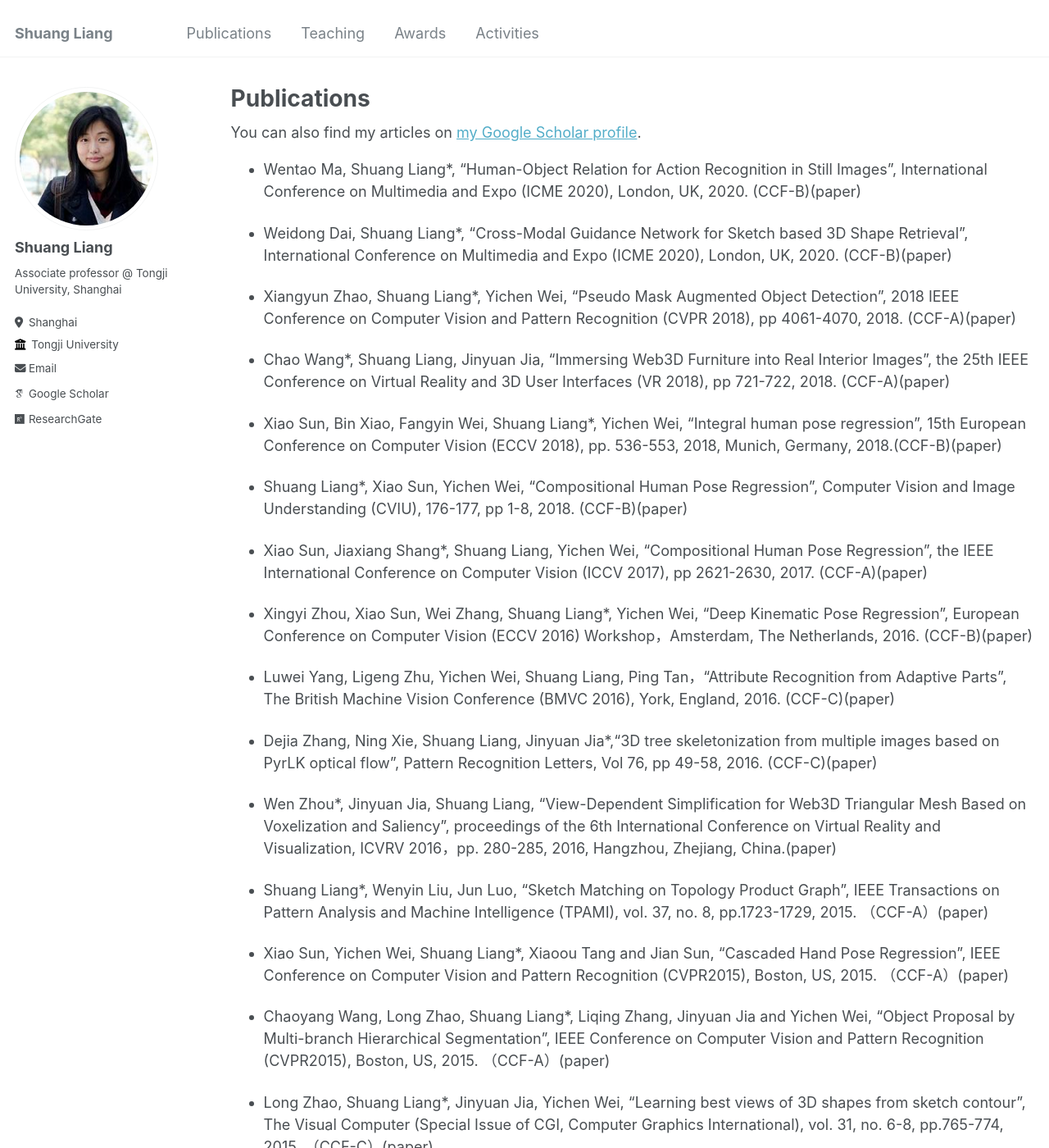
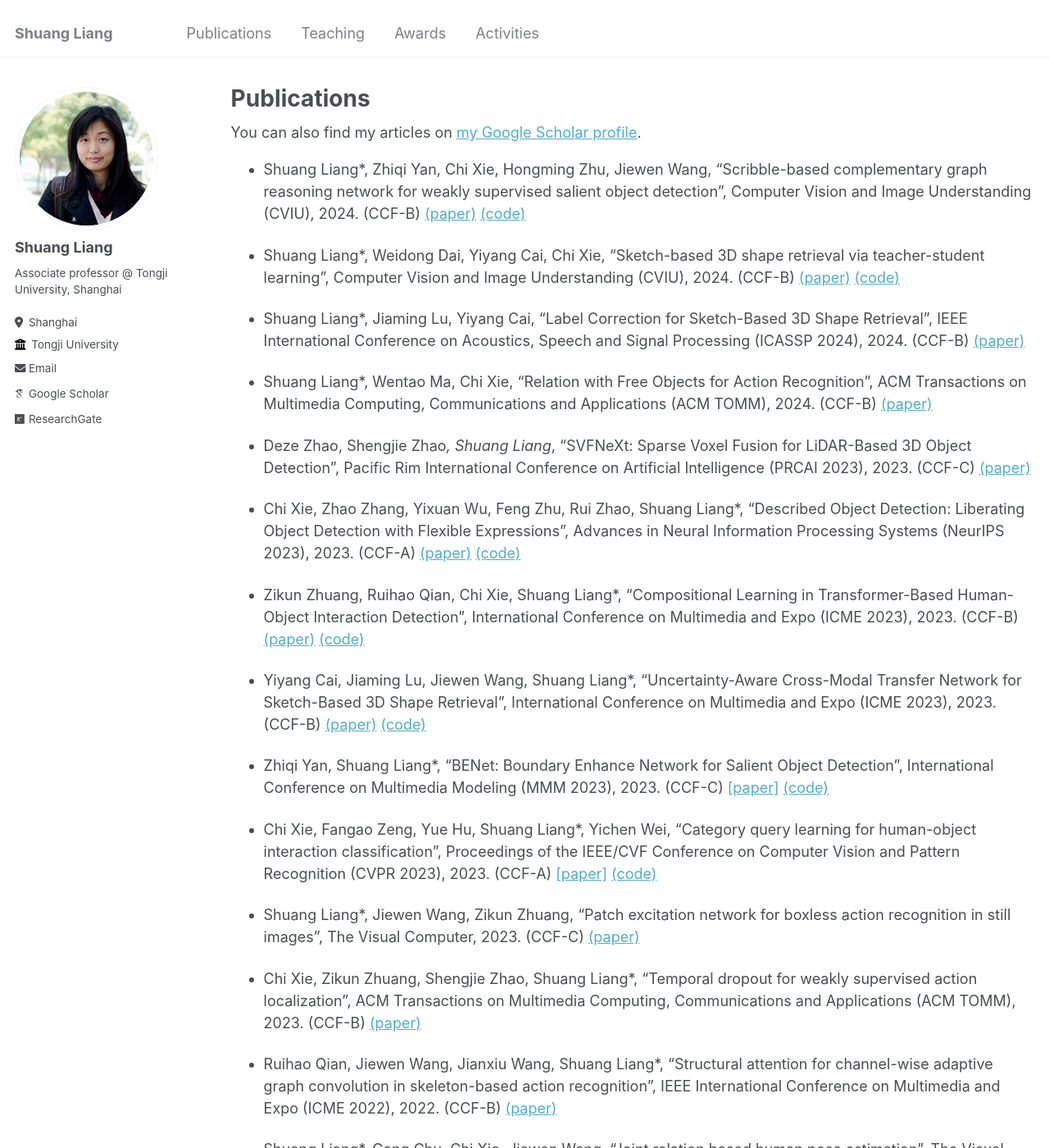
Before and after one commit to liangshuang-cv/liangshuang-cv.github.io, a Jekyll site: the page built from _pages/publications.md, in a window 1280 px wide and 1400 px high. Shown: the whole window at 82% size. Built offline with Jekyll 4.4.1, drawn with Linux system fonts in a browser that asks for light colours; some web fonts are replaced; some of the changed text lies outside the part shown.

Commit message:
[update] update publications

```diff
--- a/_pages/publications.md
+++ b/_pages/publications.md
@@ -15,62 +15,99 @@ author_profile: true
   {% include archive-single.html %}
 {% endfor %}
 
-- Wentao Ma, Shuang Liang*, “Human-Object Relation for Action Recognition in Still Images”, International Conference on Multimedia and Expo (ICME 2020), London, UK, 2020. (CCF-B)(paper)
+- Shuang Liang*, Zhiqi Yan, Chi Xie, Hongming Zhu, Jiewen Wang, "Scribble-based complementary graph reasoning network for weakly supervised salient object detection", Computer Vision and Image Understanding (CVIU), 2024. (CCF-B) [(paper)](https://www.sciencedirect.com/science/article/abs/pii/S1077314224000584) [(code)](https://github.com/1291869157/CGRNet)
 
-- Weidong Dai, Shuang Liang*, “Cross-Modal Guidance Network for Sketch based 3D Shape Retrieval”, International Conference on Multimedia and Expo (ICME 2020), London, UK, 2020. (CCF-B)(paper)
+- Shuang Liang*, Weidong Dai, Yiyang Cai, Chi Xie, "Sketch-based 3D shape retrieval via teacher-student learning", Computer Vision and Image Understanding (CVIU), 2024. (CCF-B) [(paper)](https://www.sciencedirect.com/science/article/abs/pii/S1077314223002837) [(code)](https://github.com/cyy1998/CFTTSL)
 
-- Xiangyun Zhao, Shuang Liang*, Yichen Wei, “Pseudo Mask Augmented Object Detection”, 2018 IEEE Conference on Computer Vision and Pattern Recognition (CVPR 2018), pp 4061-4070, 2018. (CCF-A)(paper)
+- Shuang Liang*, Jiaming Lu, Yiyang Cai, "Label Correction for Sketch-Based 3D Shape Retrieval", IEEE International Conference on Acoustics, Speech and Signal Processing (ICASSP 2024), 2024. (CCF-B) [(paper)](https://www.researchgate.net/publication/379818244_Label_Correction_For_Sketch-Based_3d_Shape_Retrieval)
 
-- Chao Wang*, Shuang Liang, Jinyuan Jia, “Immersing Web3D Furniture into Real Interior Images”, the 25th IEEE Conference on Virtual Reality and 3D User Interfaces (VR 2018), pp 721-722, 2018. (CCF-A)(paper)
+- Shuang Liang*, Wentao Ma, Chi Xie, "Relation with Free Objects for Action Recognition", ACM Transactions on Multimedia Computing, Communications and Applications (ACM TOMM), 2024. (CCF-B) [(paper)](https://dl.acm.org/doi/abs/10.1145/3617596)
 
-- Xiao Sun, Bin Xiao, Fangyin Wei, Shuang Liang*, Yichen Wei, "Integral human pose regression", 15th European Conference on Computer Vision (ECCV 2018), pp. 536-553, 2018, Munich, Germany, 2018.(CCF-B)(paper)
+- Deze Zhao, Shengjie Zhao*, Shuang Liang*, "SVFNeXt: Sparse Voxel Fusion for LiDAR-Based 3D Object Detection", Pacific Rim International Conference on Artificial Intelligence (PRCAI 2023), 2023. (CCF-C) [(paper)](https://link.springer.com/chapter/10.1007/978-981-99-7025-4_17)
 
-- Shuang Liang*, Xiao Sun, Yichen Wei, “Compositional Human Pose Regression”, Computer Vision and Image Understanding (CVIU), 176-177, pp 1-8, 2018. (CCF-B)(paper)
+- Chi Xie, Zhao Zhang, Yixuan Wu, Feng Zhu, Rui Zhao, Shuang Liang*, "Described Object Detection: Liberating Object Detection with Flexible Expressions", Advances in Neural Information Processing Systems (NeurIPS 2023), 2023. (CCF-A) [(paper)](https://proceedings.neurips.cc/paper_files/paper/2023/hash/f9fd24fd32eccc14cd3ecd3716a1cbf8-Abstract-Conference.html) [(code)](https://github.com/shikras/d-cube)
 
-- Xiao Sun, Jiaxiang Shang*, Shuang Liang, Yichen Wei, “Compositional Human Pose Regression”, the IEEE International Conference on Computer Vision (ICCV 2017), pp 2621-2630, 2017. (CCF-A)(paper)
+- Zikun Zhuang, Ruihao Qian, Chi Xie, Shuang Liang*, "Compositional Learning in Transformer-Based Human-Object Interaction Detection", International Conference on Multimedia and Expo (ICME 2023), 2023. (CCF-B) [(paper)](https://arxiv.org/abs/2308.05961) [(code)](https://github.com/CodeOfKkkkken0502/CDN/tree/compo)
 
-- Xingyi Zhou, Xiao Sun, Wei Zhang, Shuang Liang*, Yichen Wei, “Deep Kinematic Pose Regression”, European Conference on Computer Vision (ECCV 2016) Workshop，Amsterdam, The Netherlands, 2016. (CCF-B)(paper)
+- Yiyang Cai, Jiaming Lu, Jiewen Wang, Shuang Liang*, "Uncertainty-Aware Cross-Modal Transfer Network for Sketch-Based 3D Shape Retrieval", International Conference on Multimedia and Expo (ICME 2023), 2023. (CCF-B) [(paper)](https://arxiv.org/abs/2308.05948) [(code)](https://github.com/cyy1998/UACTN)
 
-- Luwei Yang, Ligeng Zhu, Yichen Wei, Shuang Liang, Ping Tan，“Attribute Recognition from Adaptive Parts”, The British Machine Vision Conference (BMVC 2016), York, England, 2016. (CCF-C)(paper)
+- Zhiqi Yan, Shuang Liang*, "BENet: Boundary Enhance Network for Salient Object Detection", International Conference on Multimedia Modeling (MMM 2023), 2023. (CCF-C) [[paper]](https://link.springer.com/chapter/10.1007/978-3-031-27818-1_19) [(code)](https://github.com/1291869157/BENet
+)
 
-- Dejia Zhang, Ning Xie, Shuang Liang, Jinyuan Jia*,“3D tree skeletonization from multiple images based on PyrLK optical flow”, Pattern Recognition Letters, Vol 76, pp 49-58, 2016. (CCF-C)(paper)
+- Chi Xie, Fangao Zeng, Yue Hu, Shuang Liang*, Yichen Wei, "Category query learning for human-object interaction classification", Proceedings of the IEEE/CVF Conference on Computer Vision and Pattern Recognition (CVPR 2023), 2023. (CCF-A) [[paper]](https://openaccess.thecvf.com/content/CVPR2023/html/Xie_Category_Query_Learning_for_Human-Object_Interaction_Classification_CVPR_2023_paper.html) [(code)](https://github.com/charles-xie/CQL)
 
-- Wen Zhou*, Jinyuan Jia, Shuang Liang, "View-Dependent Simplification for Web3D Triangular Mesh Based on Voxelization and Saliency", proceedings of the 6th International Conference on Virtual Reality and Visualization, ICVRV 2016，pp. 280-285, 2016, Hangzhou, Zhejiang, China.(paper)
+- Shuang Liang*, Jiewen Wang, Zikun Zhuang, "Patch excitation network for boxless action recognition in still images", The Visual Computer, 2023. (CCF-C) [(paper)](https://link.springer.com/article/10.1007/s00371-023-03071-x)
 
-- Shuang Liang*, Wenyin Liu, Jun Luo, “Sketch Matching on Topology Product Graph”, IEEE Transactions on Pattern Analysis and Machine Intelligence (TPAMI), vol. 37, no. 8, pp.1723-1729, 2015. （CCF-A）(paper)
+- Chi Xie, Zikun Zhuang, Shengjie Zhao, Shuang Liang*, "Temporal dropout for weakly supervised action localization",  ACM Transactions on Multimedia Computing, Communications and Applications (ACM TOMM), 2023. (CCF-B) [(paper)](https://dl.acm.org/doi/abs/10.1145/3567827)
 
-- Xiao Sun, Yichen Wei, Shuang Liang*, Xiaoou Tang and Jian Sun, “Cascaded Hand Pose Regression”, IEEE Conference on Computer Vision and Pattern Recognition (CVPR2015), Boston, US, 2015. （CCF-A）(paper)
+- Ruihao Qian, Jiewen Wang, Jianxiu Wang, Shuang Liang*, "Structural attention for channel-wise adaptive graph convolution in skeleton-based action recognition", IEEE International Conference on Multimedia and Expo (ICME 2022), 2022. (CCF-B) [(paper)](https://ieeexplore.ieee.org/abstract/document/9859694/)
 
-- Chaoyang Wang, Long Zhao, Shuang Liang*, Liqing Zhang, Jinyuan Jia and Yichen Wei, “Object Proposal by Multi-branch Hierarchical Segmentation”, IEEE Conference on Computer Vision and Pattern Recognition (CVPR2015), Boston, US, 2015. （CCF-A）(paper)
+- Shuang Liang*, Gang Chu, Chi Xie, Jiewen Wang, "Joint relation based human pose estimation", The Visual Computer, 2022. (CCF-C) [(paper)](https://link.springer.com/article/10.1007/s00371-021-02282-4)
 
-- Long Zhao, Shuang Liang*, Jinyuan Jia, Yichen Wei, “Learning best views of 3D shapes from sketch contour”, The Visual Computer (Special Issue of CGI, Computer Graphics International), vol. 31, no. 6-8, pp.765-774, 2015. （CCF-C）(paper)
+- Jiewen Wang, Shuang Liang*, "Pose-enhanced relation feature for action recognition in still images", International Conference on Multimedia Modeling (MMM 2022), 2022. (CCF-C) [(paper)](https://link.springer.com/chapter/10.1007/978-3-030-98358-1_13)
 
-- Wangjiang Zhu, Shuang Liang*, Yichen Wei, Jian Sun, “Saliency Optimization from Robust Background Detection”, IEEE Conference on Computer Vision and Pattern Recognition (CVPR 2014), Columbus, Ohio, USA, June 2014. （CCF-A）(paper)
+- Shuang Liang*, Weidong Dai, Yichen Wei, "Uncertainty learning for noise resistant sketch-based 3d shape retrieval", IEEE Transactions on Image Processing (TIP), 2021. (CCF-A) [(paper)](https://ieeexplore.ieee.org/abstract/document/9573502/)
 
-- Long Zhao, Shuang Liang*, Yichen Wei, and Jinyuan Jia, “Size and Location Matter: a New Baseline for Salient Object Detection”, The 12th Asian Conference on Computer Vision (ACCV 2014), Singapore, 2014. （CCF-C）(paper)
+- Han Yao, Sev-Jue Zhao, Chi Xie, Kenan Ye, Shuang Liang*, "Recurrent graph convolutional autoencoder for unsupervised skeleton-based action recognition", IEEE International Conference on Multimedia and Expo (ICME 2021), 2021. (CCF-B) [(paper)](https://ieeexplore.ieee.org/abstract/document/9428403)
 
-- Shuang Liang*, Long Zhao, Yichen Wei and Jinyuan Jia, “Sketch-Based Retrieval Using Content-Aware Hashing”, The 15th Pacific-Rim Conference on Multimedia (PCM), Malaysia, December, 2014. （CCF-C）(paper)
+- Gang Chu, Chi Xie, Shuang Liang*, "Automatic Pose Quality Assessment for Adaptive Human Pose Refinement", International Conference on Multimedia Modeling (MMM 2021), 2021. (CCF-C) [(paper)](https://link.springer.com/chapter/10.1007/978-3-030-67832-6_52)
 
-- Laixiang Wen, Jinyuan Jia, Shuang Liang, “LPM: Lightweight Progressive Meshes Towards Smooth Transmission of Web3D Media over Internet”, The 13th ACM SIGGRAPH International Conference on Virtual-Reality Continuum and Its Applications in Industry (ACM SIGGRAPH VRCAI2014), Shenzhen, China, 2014.(paper)
+- Wentao Ma, Shuang Liang*, “Human-Object Relation for Action Recognition in Still Images”, International Conference on Multimedia and Expo (ICME 2020), London, UK, 2020. (CCF-B) (paper)
+
+- Weidong Dai, Shuang Liang*, “Cross-Modal Guidance Network for Sketch based 3D Shape Retrieval”, International Conference on Multimedia and Expo (ICME 2020), London, UK, 2020. (CCF-B) (paper)
+
+- Xiangyun Zhao, Shuang Liang*, Yichen Wei, “Pseudo Mask Augmented Object Detection”, 2018 IEEE Conference on Computer Vision and Pattern Recognition (CVPR 2018), pp 4061-4070, 2018. (CCF-A) (paper)
+
+- Chao Wang*, Shuang Liang, Jinyuan Jia, “Immersing Web3D Furniture into Real Interior Images”, the 25th IEEE Conference on Virtual Reality and 3D User Interfaces (VR 2018), pp 721-722, 2018. (CCF-A) (paper)
+
+- Xiao Sun, Bin Xiao, Fangyin Wei, Shuang Liang*, Yichen Wei, "Integral human pose regression", 15th European Conference on Computer Vision (ECCV 2018), pp. 536-553, 2018, Munich, Germany, 2018. (CCF-B) [(paper)](https://openaccess.thecvf.com/content_ECCV_2018/papers/Xiao_Sun_Integral_Human_Pose_ECCV_2018_paper.pdf) [(code)](https://github.com/JimmySuen/integral-human-pose)
+
+- Shuang Liang*, Xiao Sun, Yichen Wei, “Compositional Human Pose Regression”, Computer Vision and Image Understanding (CVIU), 176-177, pp 1-8, 2018. (CCF-B) (paper)
+
+- Xiao Sun, Jiaxiang Shang*, Shuang Liang, Yichen Wei, “Compositional Human Pose Regression”, the IEEE International Conference on Computer Vision (ICCV 2017), pp 2621-2630, 2017. (CCF-A) (paper)
+
+- Xingyi Zhou, Xiao Sun, Wei Zhang, Shuang Liang*, Yichen Wei, “Deep Kinematic Pose Regression”, European Conference on Computer Vision (ECCV 2016) Workshop，Amsterdam, The Netherlands, 2016. (CCF-B) (paper)
+
+- Luwei Yang, Ligeng Zhu, Yichen Wei, Shuang Liang, Ping Tan，“Attribute Recognition from Adaptive Parts”, The British Machine Vision Conference (BMVC 2016), York, England, 2016. (CCF-C) (paper)
+
+- Dejia Zhang, Ning Xie, Shuang Liang, Jinyuan Jia*,“3D tree skeletonization from multiple images based on PyrLK optical flow”, Pattern Recognition Letters, Vol 76, pp 49-58, 2016. (CCF-C) (paper)
+
+- Wen Zhou*, Jinyuan Jia, Shuang Liang, "View-Dependent Simplification for Web3D Triangular Mesh Based on Voxelization and Saliency", proceedings of the 6th International Conference on Virtual Reality and Visualization, ICVRV 2016，pp. 280-285, 2016, Hangzhou, Zhejiang, China. (paper)
+
+- Shuang Liang*, Wenyin Liu, Jun Luo, “Sketch Matching on Topology Product Graph”, IEEE Transactions on Pattern Analysis and Machine Intelligence (TPAMI), vol. 37, no. 8, pp.1723-1729, 2015. (CCF-A) (paper)
+
+- Xiao Sun, Yichen Wei, Shuang Liang*, Xiaoou Tang and Jian Sun, “Cascaded Hand Pose Regression”, IEEE Conference on Computer Vision and Pattern Recognition (CVPR2015), Boston, US, 2015. (CCF-A) (paper)
+
+- Chaoyang Wang, Long Zhao, Shuang Liang*, Liqing Zhang, Jinyuan Jia and Yichen Wei, “Object Proposal by Multi-branch Hierarchical Segmentation”, IEEE Conference on Computer Vision and Pattern Recognition (CVPR2015), Boston, US, 2015. (CCF-A) (paper)
+
+- Long Zhao, Shuang Liang*, Jinyuan Jia, Yichen Wei, “Learning best views of 3D shapes from sketch contour”, The Visual Computer (Special Issue of CGI, Computer Graphics International), vol. 31, no. 6-8, pp.765-774, 2015.（CCF-C）(paper)
+
+- Wangjiang Zhu, Shuang Liang*, Yichen Wei, Jian Sun, “Saliency Optimization from Robust Background Detection”, IEEE Conference on Computer Vision and Pattern Recognition (CVPR 2014), Columbus, Ohio, USA, June 2014. (CCF-A) (paper)
+
+- Long Zhao, Shuang Liang*, Yichen Wei, and Jinyuan Jia, “Size and Location Matter: a New Baseline for Salient Object Detection”, The 12th Asian Conference on Computer Vision (ACCV 2014), Singapore, 2014.（CCF-C）(paper)
+
+- Shuang Liang*, Long Zhao, Yichen Wei and Jinyuan Jia, “Sketch-Based Retrieval Using Content-Aware Hashing”, The 15th Pacific-Rim Conference on Multimedia (PCM), Malaysia, December, 2014.（CCF-C）(paper)
+
+- Laixiang Wen, Jinyuan Jia, Shuang Liang, “LPM: Lightweight Progressive Meshes Towards Smooth Transmission of Web3D Media over Internet”, The 13th ACM SIGGRAPH International Conference on Virtual-Reality Continuum and Its Applications in Industry (ACM SIGGRAPH VRCAI2014), Shenzhen, China, 2014. (paper)
 
 - Jinyuan Jia, Qian Zhang, Long Zeng, Shuang Liang*, “Voxel-Encoded Descriptor for 3D Model Retrieval by Exploring Model's Spatial Information”, Journal of Mechanical Science and Technology, vol. 28, no. 7, pp. 2459-2467, 2014. (paper)
 
-- Wenyin Liu, Tong Lu, Yajie Yu, Shuang Liang, Rui Zhang, “On-line Stroke Segmentation by Quick Penalty-based Dynamic Programming”, IET Computer Vision, vol. 7, no. 5, pp. 311-319, 2013. (CCF-C)(paper)
+- Wenyin Liu, Tong Lu, Yajie Yu, Shuang Liang, Rui Zhang, “On-line Stroke Segmentation by Quick Penalty-based Dynamic Programming”, IET Computer Vision, vol. 7, no. 5, pp. 311-319, 2013. (CCF-C) (paper)
 
 - Shuang Liang, George Baciu, Rong-Hua Li, Jinyuan Jia*, and Jianhua Zhang, “Recommendation in Motion: Intelligent Hypertouch Garment Design”, Advances in Mechanical Engineering, 2013. (paper)
 
-- Laixiang Wen, Jinyuan Jia, Shuang Liang*, Jianhua Zhang, “Automatic Detection of Repetitive Components in 3D Mechanical Engineering Models”, Advances in Mechanical Engineering, 2013.(paper)
+- Laixiang Wen, Jinyuan Jia, Shuang Liang*, Jianhua Zhang, “Automatic Detection of Repetitive Components in 3D Mechanical Engineering Models”, Advances in Mechanical Engineering, 2013. (paper)
 
-- George Baciu* and Shuang Liang, "Human interaction with computers and its use in the textile apparel industry", In Jinlian Hu (editor), Computer technology for textiles and apparel. Woodhead Publishing, Cambridge, UK. July 2011. [ISBN: 1-84569-729-4](paper)
+- George Baciu* and Shuang Liang, "Human interaction with computers and its use in the textile apparel industry", In Jinlian Hu (editor), Computer technology for textiles and apparel. Woodhead Publishing, Cambridge, UK. July 2011. (paper)
 
-- Shuang Liang, Ronghua Li and George Baciu, "A graph modeling and matching method for sketch-based garment panel design", The 10th IEEE International Conference on Cognitive Informatics (IEEE ICCI'CC 2011), Banff, Canada, August 2011.(paper)
+- Shuang Liang, Ronghua Li and George Baciu, "A graph modeling and matching method for sketch-based garment panel design", The 10th IEEE International Conference on Cognitive Informatics (IEEE ICCI'CC 2011), Banff, Canada, August 2011. (paper)
 
-- Shuang Liang*, Justin John Cameron and George Baciu, "Generic Gesture Kernel Modeling and its application with Virtual Garment Design", The 10th ACM SIGGRAPH International Conference on Virtual-Reality Continuum and its Applications in Industry (ACM SIGGRAPH VRCAI 2011), HongKong, December 2011.(paper)
+- Shuang Liang*, Justin John Cameron and George Baciu, "Generic Gesture Kernel Modeling and its application with Virtual Garment Design", The 10th ACM SIGGRAPH International Conference on Virtual-Reality Continuum and its Applications in Industry (ACM SIGGRAPH VRCAI 2011), HongKong, December 2011. (paper)
 
-- Jiahua Zhang*, George Baciu, Shuang Liang and Cheng Liang, "A Creative Try: Composing Weaving Patterns by Playing on a Multi-Input Device", The 17th ACM symposium on Virtual Reality Software and Technology (ACM VRST2010), Hong Kong, November 2010. （CCF-C）(paper)
+- Jiahua Zhang*, George Baciu, Shuang Liang and Cheng Liang, "A Creative Try: Composing Weaving Patterns by Playing on a Multi-Input Device", The 17th ACM symposium on Virtual Reality Software and Technology (ACM VRST2010), Hong Kong, November 2010. (CCF-C) (paper)
 
-- Shuang Liang, Eddie Chan, George Baciu and Ronghua Li, "Cognitive Garment Design Interface Using User Behavior Tree Model", The 9th IEEE International Conference on Cognitive Informatics (IEEE ICCI 2010), Beijing, China, July 2010.(paper)
+- Shuang Liang, Eddie Chan, George Baciu and Ronghua Li, "Cognitive Garment Design Interface Using User Behavior Tree Model", The 9th IEEE International Conference on Cognitive Informatics (IEEE ICCI 2010), Beijing, China, July 2010. (paper)
 
-- Shuang Liang, Ronghua Li, George Baciu, Eddie Chan and Dejun Zheng, "Partial Matching of Garment Panel Shapes with Dynamic Sketching Design", The first ACM Augmented Human International Conference (ACM AH 2010), Megève, France, April 2010.(paper)
+- Shuang Liang, Ronghua Li, George Baciu, Eddie Chan and Dejun Zheng, "Partial Matching of Garment Panel Shapes with Dynamic Sketching Design", The first ACM Augmented Human International Conference (ACM AH 2010), Megève, France, April 2010. (paper)
 
-- Shuang Liang and Zhengxing Sun*, "Sketch Retrieval and Relevance Feedback with BSVM Classification", Pattern Recognition Letters, vol. 29, no. 12, pp. 1733-1741, 2008. （CCF-C）(paper)
+- Shuang Liang and Zhengxing Sun*, "Sketch Retrieval and Relevance Feedback with BSVM Classification", Pattern Recognition Letters, vol. 29, no. 12, pp. 1733-1741, 2008. (CCF-C) (paper)
```
